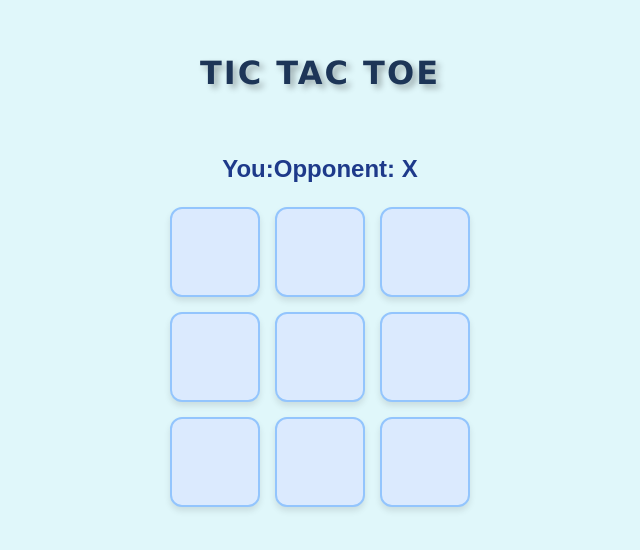
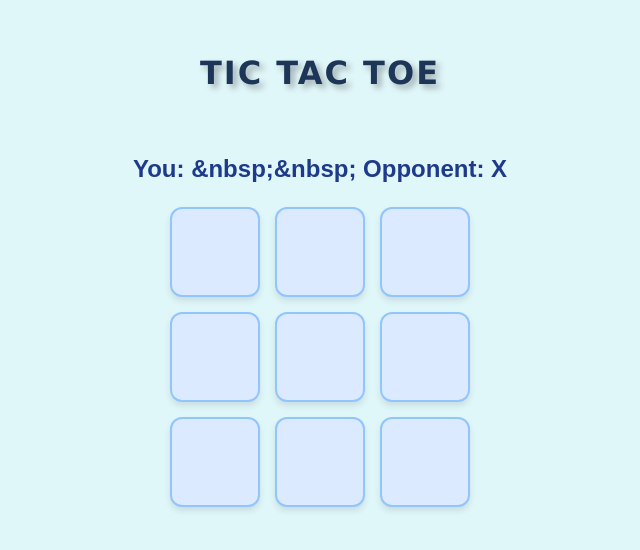
Before and after one commit to devsandanayake/tic-tac-toe-with-socket-update, a Next.js app: page / in a window 1280 px wide. Shown: the part 112-662 px from the top of the page, without its empty margins (320-960 px from the left). Built offline with nearby package versions, Linux system fonts and the light colour scheme; no server answers.

Commit message:
changewith &nbsp

```diff
--- a/src/app/page.js
+++ b/src/app/page.js
@@ -195,14 +195,14 @@ const GameRoom = () => {
             {/* Current Player's Symbol */}
             <div className="player">
                 <div className="player-symbol">
-                    {`You: ${mySymbol}`}
+                    {`You: ${mySymbol} &nbsp;`}
                 </div>
             </div>
 
             {/* Opponent's Symbol */}
             <div className="player">
                 <div className="player-symbol">
-                    {` Opponent: ${mySymbol === ' X' ? ' O' : ' X'}`}
+                    {`&nbsp; Opponent: ${mySymbol === ' X' ? ' O' : ' X'}`}
                 </div>
             </div>
         </div>
```
